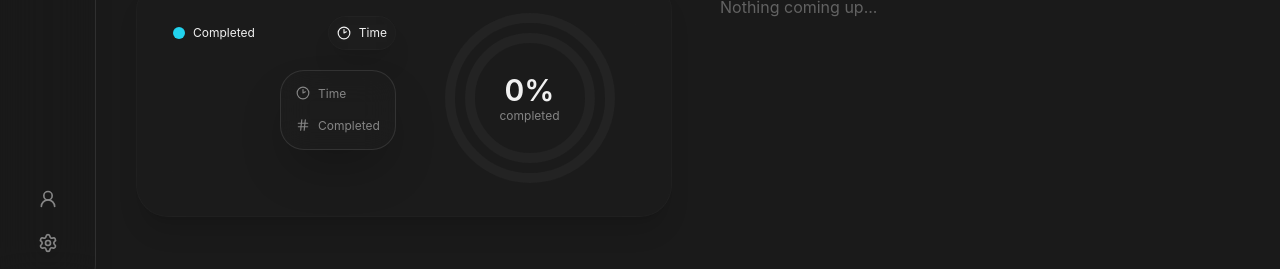
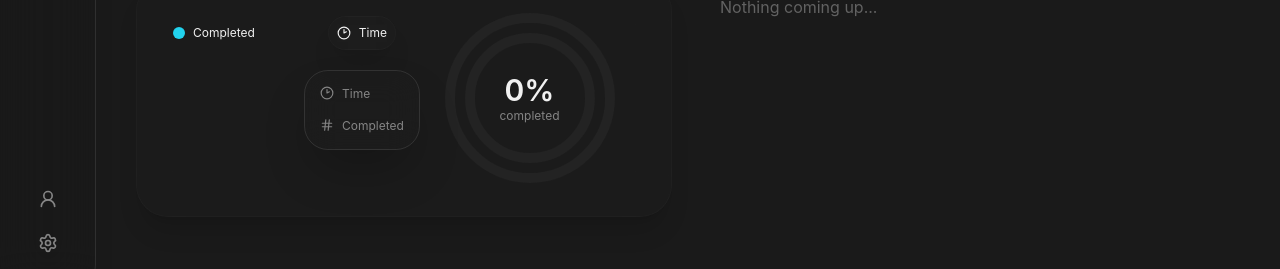
Before and after one commit to Phiphi-ctrl/dash., a React (Vite) app: page / in a window 1280 px wide. Both pictures are taken after a click on the button "Time". Shown: the part 503-772 px from the top of the page. Built offline with nearby package versions, Linux system fonts and the light colour scheme; what emoji-mart would draw is missing.

Commit message:
added stuff again

```diff
--- a/src/components/dashboard/TaskForm/TaskForm.tsx
+++ b/src/components/dashboard/TaskForm/TaskForm.tsx
@@ -251,7 +251,7 @@ function TaskForm ({initialValues, onClose, onSubmit, categories, today}: TaskFo
               }
               delay={500}
             >
-              <FormPopover open={isEmojiPickerOpen} onOpenChange={setIsEmojiPickerOpen} label="Choose emoji"
+              <FormPopover open={isEmojiPickerOpen} onOpenChange={setIsEmojiPickerOpen} label="Choose emoji" placementInput="bottom-start" showArrow={true}
                            trigger={({ ref, props }) => (
                              <button ref={ref} {...props}
                                      type="button"
@@ -308,6 +308,7 @@ function TaskForm ({initialValues, onClose, onSubmit, categories, today}: TaskFo
                 open={isDatePickerOpen}
                 onOpenChange={setIsDatePickerOpen}
                 label="Choose dates"
+                placementInput="bottom-end"
                 canDismiss={() => canCloseDatePickerRef.current}
                 trigger={({ ref, props }) => (
                   <div className="flex-1">
@@ -384,6 +385,7 @@ function TaskForm ({initialValues, onClose, onSubmit, categories, today}: TaskFo
                   open={isCategoryPickerOpen}
                   onOpenChange={setIsCategoryPickerOpen}
                   label="Choose workspace"
+                  placementInput="bottom-end"
                   contentClassName="relative z-10 overflow-hidden h-50 overflow-y-auto scrollbar-none p-3"
                   trigger={({ ref, props }) => (
                     <div className="flex-1">
--- a/src/components/dashboard/forms/FormPopover.tsx
+++ b/src/components/dashboard/forms/FormPopover.tsx
@@ -1,5 +1,6 @@
-import { useState, type ReactNode } from 'react'
+import { useEffect, useState, type CSSProperties, type ReactNode } from 'react'
 import {
+  arrow,
   autoUpdate,
   flip,
   FloatingFocusManager,
@@ -14,6 +15,15 @@ import {
   useRole,
   useTransitionStyles,
 } from '@floating-ui/react'
+import {
+  formPopoverArrowWidth,
+  formPopoverSurfacePadding,
+  getFormPopoverArrowPadding,
+  getFormPopoverSurfacePath,
+  type FormPopoverSurface,
+} from './formPopoverSurface.ts'
+
+type placementOptions = 'bottom-start' | 'bottom-end' | 'top-start' | 'top-end' | 'top' | 'bottom'
 
 type FormPopoverProps = {
   open: boolean
@@ -25,26 +35,71 @@ type FormPopoverProps = {
     props: Record<string, unknown>
   }) => ReactNode
   children: ReactNode
+  placementInput?: placementOptions
+  showArrow?: boolean
   contentClassName?: string
 }
 
+function getTransitionStyles(scale: number, opacity: number, side: string) {
+  const verticalInset = (1 - scale) * 100
+  const horizontalInset = verticalInset / 2
+  const top = side === 'top' ? verticalInset : 0
+  const bottom = side === 'top' ? 0 : verticalInset
+
+  return {
+    opacity,
+    transform: `scale(${scale})`,
+    clipPath: `inset(${top}% ${horizontalInset}% ${bottom}% ${horizontalInset}% round calc(var(--radius-3xl) * ${scale}))`,
+  }
+}
+
 export default function FormPopover({
-  open, onOpenChange, canDismiss, label, trigger, children,
+  open, onOpenChange, canDismiss, label, trigger, children, placementInput, showArrow = false,
   contentClassName = 'relative z-10 p-4',
 }: FormPopoverProps) {
   const nodeId = useFloatingNodeId()
   const [referenceElement, setReferenceElement] = useState<HTMLButtonElement | null>(null)
   const [floatingElement, setFloatingElement] = useState<HTMLDivElement | null>(null)
-  const { context, floatingStyles, isPositioned, placement } = useFloating({
+  const [arrowElement, setArrowElement] = useState<HTMLSpanElement | null>(null)
+  const [settledTransition, setSettledTransition] = useState<CSSProperties | null>(null)
+  const { context, floatingStyles, isPositioned, placement, middlewareData, update } = useFloating({
     nodeId,
     open,
     onOpenChange,
     elements: { reference: referenceElement, floating: floatingElement },
-    placement: 'bottom-end',
+    placement: placementInput,
     strategy: 'fixed',
     whileElementsMounted: autoUpdate,
-    middleware: [offset({mainAxis: 20, crossAxis: 0}), flip({ padding: 8 }), shift({ padding: 0 })],
+    middleware: [
+      offset({mainAxis: 20, crossAxis: 0}),
+      flip({ padding: 8 }),
+      shift({ padding: 8 }),
+      showArrow && arrow(({ rects }) => ({
+        element: arrowElement,
+        padding: getFormPopoverArrowPadding(
+          rects.floating.width,
+          rects.floating.height,
+          arrowElement ? parseFloat(getComputedStyle(arrowElement).borderTopLeftRadius) : 0,
+        ),
+      }), [arrowElement]),
+      showArrow && {
+        name: 'surface',
+        fn: ({ rects, middlewareData }) => ({
+          data: {
+            width: rects.floating.width,
+            height: rects.floating.height,
+            cornerRadius: arrowElement ? parseFloat(getComputedStyle(arrowElement).borderTopLeftRadius) : 0,
+            arrowX: middlewareData.arrow?.x,
+          },
+        }),
+      },
+    ],
   })
+  useEffect(() => {
+    // Reopening during exit keeps the node mounted, but resets isPositioned.
+    if (open) update()
+  }, [open, update])
+
   const dismiss = useDismiss(context, {
     // Commit date inputs on blur before evaluating the existing dismissal guard.
     outsidePressEvent: 'click',
@@ -57,24 +112,42 @@ export default function FormPopover({
   } = useTransitionStyles(context, {
     duration: {
       open: 200,
-      close: 200,
+      close: 300,
     },
 
-    initial: {
-      opacity: 0,
-      transform: 'scale(0.24)',
-    },
+    initial: ({ side }) => getTransitionStyles(0, 0, side),
+    open: ({ side }) => getTransitionStyles(1, 1, side),
+    close: ({ side }) => getTransitionStyles(0, 0, side),
+  })
+  useEffect(() => {
+    if (!showArrow || !floatingElement) return
+    // Placement changes can finish without emitting a clip-path transitionend.
+    let cancelled = false
+    const frame = requestAnimationFrame(() => {
+      const animations = floatingElement.firstElementChild?.getAnimations() ?? []
+      void Promise.all(animations.map(animation => animation.finished.catch(() => {}))).then(() => {
+        if (!cancelled) setSettledTransition(transitionStyles)
+      })
+    })
+    return () => {
+      cancelled = true
+      cancelAnimationFrame(frame)
+    }
+  }, [floatingElement, showArrow, transitionStyles])
 
-    open: {
-      opacity: 1,
-      transform: 'scale(1)',
-    },
-
-    close: {
-      opacity: 0,
-      transform: 'scale(0.27)',
-    },
-  })
+  const { clipPath, ...contentTransitionStyles } = transitionStyles
+  const surface = middlewareData.surface as FormPopoverSurface | undefined
+  const hasArrow = showArrow && surface?.arrowX !== undefined
+  const side = placement.split('-')[0]
+  const surfacePath = hasArrow ? getFormPopoverSurfacePath(surface, side) : undefined
+  const surfaceClip = hasArrow
+    ? `path('${getFormPopoverSurfacePath(surface, side, transitionStyles.opacity === 1 ? 1 : 0)}')`
+    : clipPath
+  const surfaceBounds: CSSProperties | undefined = hasArrow ? {
+    inset: -formPopoverSurfacePadding,
+    width: `calc(100% + ${2 * formPopoverSurfacePadding}px)`,
+    height: `calc(100% + ${2 * formPopoverSurfacePadding}px)`,
+  } : undefined
   const transformOrigin = placement.startsWith('top') ? 'bottom' : 'top'
   const role = useRole(context, { role: 'dialog' })
   const { getReferenceProps, getFloatingProps } = useInteractions([dismiss, role])
@@ -98,10 +171,11 @@ export default function FormPopover({
             <div
               ref={setFloatingElement}
               className="fixed z-[100]"
+              data-placement={placement}
               style={{
                 ...floatingStyles,
                 visibility:
-                  open && !isPositioned
+                  (open && !isPositioned) || (showArrow && !hasArrow)
                     ? 'hidden'
                     : 'visible',
               }}
@@ -109,17 +183,60 @@ export default function FormPopover({
                 'aria-label': label,
               })}
             >
+              {/* Clip the blur itself; a clipped or fading ancestor blocks its backdrop. */}
               <div
+                aria-hidden="true"
+                className="glass-panel-bg motion-reduce:transition-none!"
                 style={{
-                  ...transitionStyles,
+                  ...surfaceBounds,
+                  clipPath: surfaceClip,
+                  // Once open, geometry updates must move the glass and outline together.
+                  transitionProperty: hasArrow && settledTransition === transitionStyles ? 'none' : 'clip-path',
+                  transitionDuration: transitionStyles.transitionDuration,
+                  border: 'none',
+                  borderRadius: 0,
+                  boxShadow: 'none',
+                }}
+              />
+              <div
+                className="relative motion-reduce:transition-none!"
+                style={{
+                  ...contentTransitionStyles,
+                  transitionProperty: 'opacity, transform',
                   transformOrigin,
                 }}
               >
-                <div className="glass-panel-bg" />
+                <div
+                  aria-hidden="true"
+                  className="glass-panel-bg"
+                  style={{
+                    background: 'none',
+                    backdropFilter: 'none',
+                    WebkitBackdropFilter: 'none',
+                    border: hasArrow ? 'none' : undefined,
+                  }}
+                />
+                {hasArrow && (
+                  <svg
+                    aria-hidden="true"
+                    className="absolute pointer-events-none overflow-visible stroke-white/10"
+                    style={surfaceBounds}
+                  >
+                    <path d={surfacePath} fill="none" strokeWidth={1} strokeLinejoin="round" />
+                  </svg>
+                )}
                 <div className={contentClassName}>
                   {children}
                 </div>
               </div>
+              {showArrow && (
+                <span
+                  ref={setArrowElement}
+                  aria-hidden="true"
+                  className="absolute invisible pointer-events-none rounded-3xl"
+                  style={{ top: 0, left: 0, width: formPopoverArrowWidth, height: formPopoverArrowWidth }}
+                />
+              )}
             </div>
           </FloatingFocusManager>
         </FloatingPortal>
```
